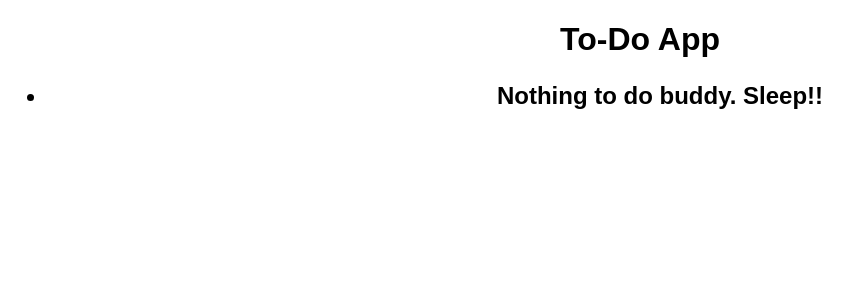
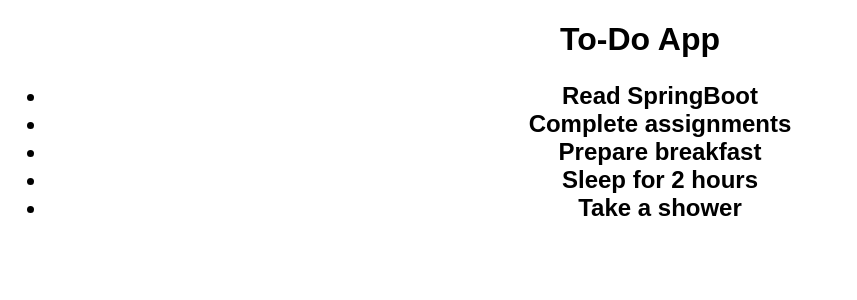
Before and after one commit to Yuthika9/ToDo, a React (Create React App) app: page / in a window 1280 px wide. Shown: the top 300 px of the page, without its empty margins (0-857 px from the left). Built offline with nearby package versions, Linux system fonts and the light colour scheme.

Commit message:
Third commit

```diff
--- a/src/App.js
+++ b/src/App.js
@@ -3,6 +3,7 @@
 import ToDoList from "./Components/ToDoList.js";
 
 export default function App() {
+
   return (
     <div className="Application">
       <Header />
--- a/src/Components/ToDoList.js
+++ b/src/Components/ToDoList.js
@@ -1,16 +1,31 @@
 import React from 'react';
 
 function ToDoList(){
+    const tasks = [
+        "Read SpringBoot",
+        "Complete assignments",
+        "Prepare breakfast",
+        "Sleep for 2 hours",
+        "Take a shower"
+      ];
+
 
     return(
-        <div classname = "todo-list">
+        <div className = "todo-list">
             <h2>
                 <ul>
-                    <li>Nothing to do buddy. Sleep!! </li>
+                    {tasks.map((task,index) => (
+                        <ToDoItem key={index} task={task}/>
+                    ))}
+
                 </ul>
             </h2>
         </div>
     );
 }
 
+function ToDoItem({ task }) {
+    return <li>{task}</li>;
+  }
+
 export default ToDoList;
```
